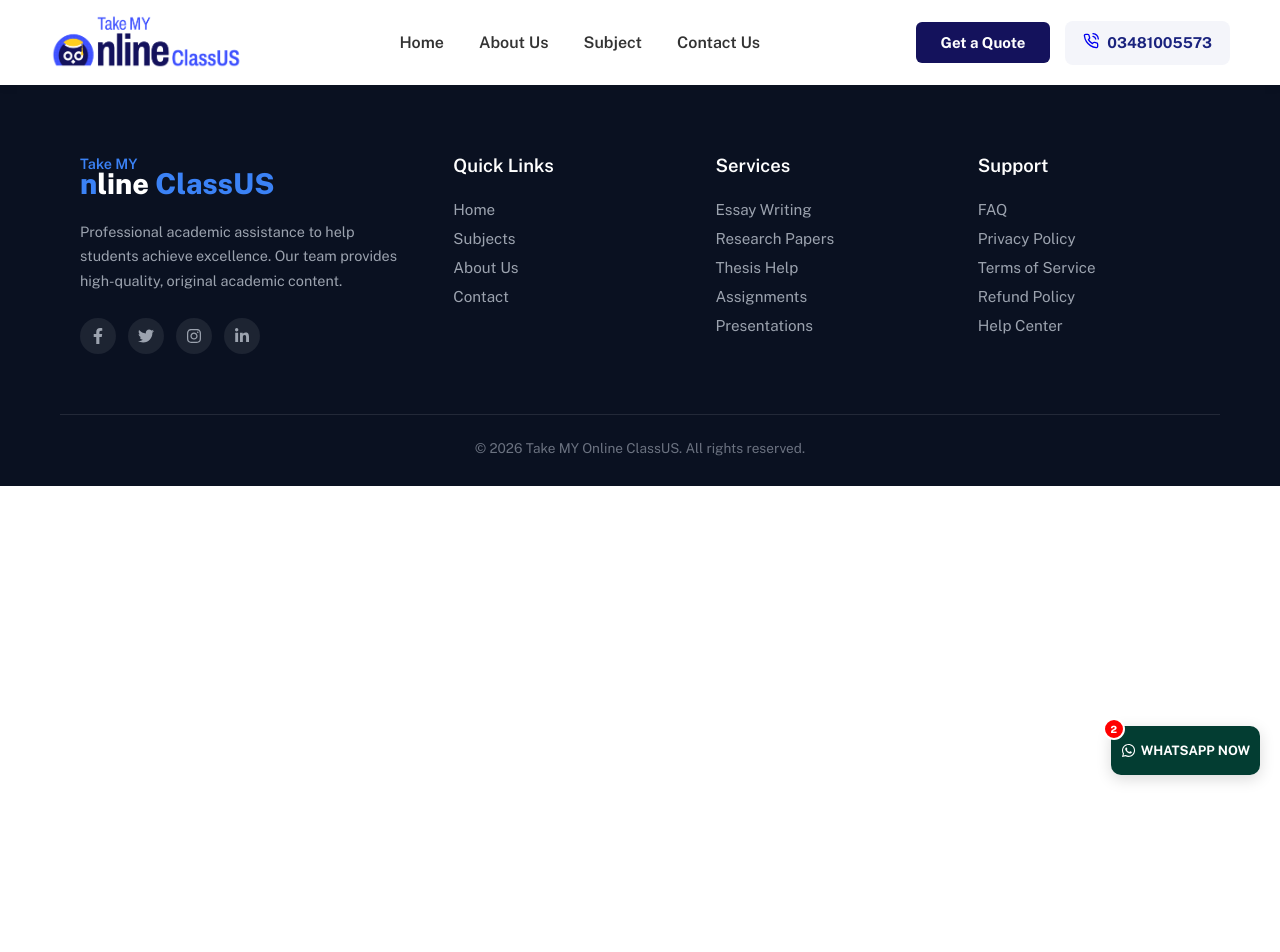
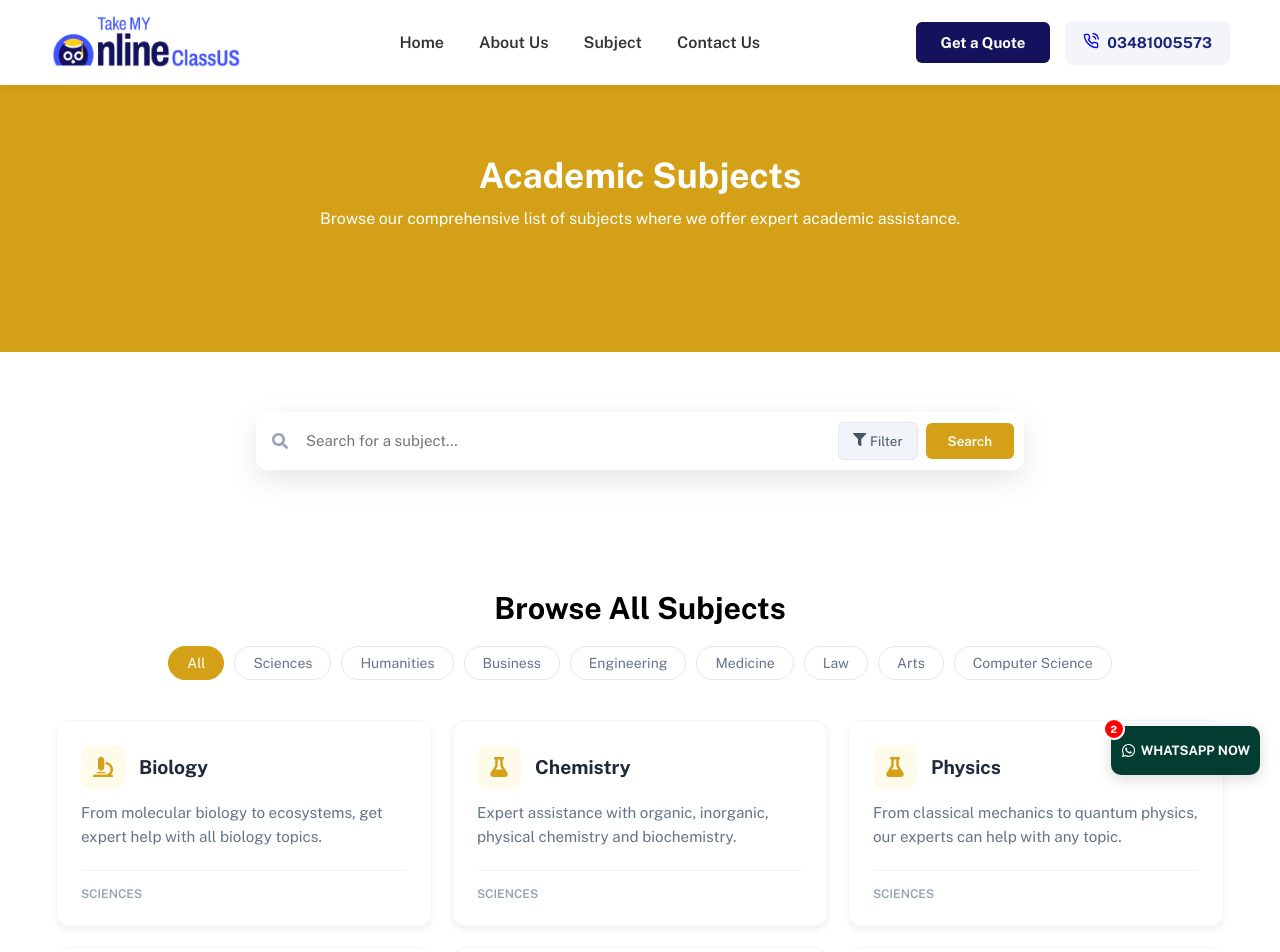
Before and after one commit to kashifjavaid1/Grade-boostera-websites, a React (Vite) app: page /subject in a window 1280 px wide. Shown: the top 952 px of the page. Before the commit the page ends 800 px from the top, so only its background shows below. Built offline with nearby package versions, Linux system fonts and the light colour scheme.

Commit message:
subject-sessions

```diff
--- a/src/App.jsx
+++ b/src/App.jsx
@@ -7,6 +7,7 @@ import Home from './pages/Home.jsx';
 import './index.css';
 import About from './pages/About.jsx';
 import Footer from './components/Footer/Footer.jsx';
+import SubjectPage from './pages/Subject.jsx';
 
 export default function App() {
   return (
@@ -16,6 +17,7 @@ export default function App() {
       <Routes>
         <Route path="/" element={<Home />} />
         <Route path="/about" element={<About />} />
+        <Route path="/subject" element={<SubjectPage />} />
       </Routes>
       <Footer />
     </Router>
--- a/src/components/RequestForm/RequestForm.css
+++ b/src/components/RequestForm/RequestForm.css
@@ -1,3 +1,7 @@
+.request-form-main-container {
+    padding-top: 40px;
+}
+
 .request-form-card {
     background: #ffffff;
     border-radius: 12px;
--- a/src/components/RequestForm/RequestForm.jsx
+++ b/src/components/RequestForm/RequestForm.jsx
@@ -5,7 +5,7 @@ const MultiStepForm = () => {
     const [step, setStep] = useState(1);
 
     return (
-        <div>
+        <div className='request-form-main-container'>
             <h3 className='request-form-heading'>Request Academic Assistance</h3>
             <div className="request-form-card">
                 {step === 1 ? (
--- a/src/index.css
+++ b/src/index.css
@@ -886,3 +886,197 @@ body {
         text-align: center;
     }
 }
+
+
+
+/*  Subject Page Css*/
+
+.subject-container {
+    width: 100%;
+}
+
+.subject-hero {
+    background: #d4a017;
+    padding: 70px 16px 120px;
+    text-align: center;
+    color: white;
+}
+
+.subject-hero h1 {
+    font-size: 2.2rem;
+}
+
+.subject-hero p {
+    max-width: 700px;
+    margin: 10px auto 0;
+    line-height: 1.6;
+}
+
+.search-wrapper {
+    max-width: 800px;
+    margin: 60px auto 0;
+    padding: 0 16px;
+}
+
+.search-bar-main {
+    background: white;
+    padding: 10px;
+    border-radius: 12px;
+    display: flex;
+    align-items: center;
+    gap: 8px;
+    box-shadow: 0 10px 30px rgba(0, 0, 0, 0.1);
+    flex-wrap: wrap;
+}
+
+.search-bar-main input {
+    flex: 1;
+    min-width: 200px;
+    border: none;
+    outline: none;
+    padding: 10px;
+    font-size: 15px;
+}
+
+.s-icon {
+    color: #94a3b8;
+    margin-left: 6px;
+}
+
+.btn-filter {
+    background: #f1f5f9;
+    border: 1px solid #e2e8f0;
+    padding: 10px 14px;
+    border-radius: 6px;
+    cursor: pointer;
+    color: #475569;
+    white-space: nowrap;
+}
+
+.btn-search {
+    background: #d4a017;
+    color: white;
+    border: none;
+    padding: 10px 22px;
+    border-radius: 6px;
+    font-weight: 600;
+    cursor: pointer;
+    white-space: nowrap;
+}
+
+.browse-section {
+    padding: 120px 16px;
+    max-width: 1200px;
+    margin: 0 auto;
+    text-align: center;
+}
+
+.browse-heading {
+    font-size: 1.9rem;
+    margin-bottom: 20px;
+}
+
+.category-list {
+    display: flex;
+    justify-content: center;
+    gap: 10px;
+    flex-wrap: wrap;
+    margin-bottom: 40px;
+}
+
+.cat-btn {
+    padding: 8px 18px;
+    border-radius: 20px;
+    border: 1px solid #e2e8f0;
+    background: white;
+    cursor: pointer;
+    color: #64748b;
+    font-size: 14px;
+}
+
+.cat-btn.active {
+    background: #d4a017;
+    color: white;
+    border-color: #d4a017;
+}
+
+.subject-grid-full {
+    display: grid;
+    grid-template-columns: repeat(auto-fill, minmax(280px, 1fr));
+    gap: 20px;
+    text-align: left;
+}
+
+.subject-card-full {
+    background: white;
+    padding: 24px;
+    border-radius: 14px;
+    border: 1px solid #f1f5f9;
+    box-shadow: 0 4px 6px rgba(0, 0, 0, 0.05);
+    transition: 0.3s ease;
+    display: flex;
+    flex-direction: column;
+}
+
+.subject-card-full:hover {
+    transform: translateY(-5px);
+    box-shadow: 0 20px 25px rgba(0, 0, 0, 0.12);
+    border-color: #d4a017;
+}
+
+.card-header {
+    display: flex;
+    align-items: center;
+    gap: 14px;
+    margin-bottom: 12px;
+}
+
+.icon-gold {
+    color: #d4a017;
+    background: #fffbeb;
+    width: 44px;
+    height: 44px;
+    display: flex;
+    align-items: center;
+    justify-content: center;
+    border-radius: 10px;
+    font-size: 20px;
+}
+
+.card-header h3 {
+    font-size: 1.2rem;
+    font-weight: 700;
+    color: #1e293b;
+}
+
+.card-desc {
+    color: #64748b;
+    font-size: 0.95rem;
+    line-height: 1.6;
+    margin-bottom: 20px;
+    flex-grow: 1;
+}
+
+.card-footer {
+    border-top: 1px solid #f1f5f9;
+    padding-top: 12px;
+}
+
+.cat-label {
+    font-size: 0.75rem;
+    color: #94a3b8;
+    font-weight: 600;
+    text-transform: uppercase;
+}
+
+@media (max-width: 640px) {
+
+    .btn-filter,
+    .btn-search {
+        width: 100%;
+    }
+
+    .subject-hero h1 {
+        font-size: 1.8rem;
+    }
+}
--- /dev/null
+++ b/src/pages/Subject.jsx
@@ -0,0 +1,133 @@
+import React, { useState } from 'react';
+import {
+    FaSearch,
+    FaFilter,
+    FaFlask,
+    FaBook,
+    FaBriefcase,
+    FaCog,
+    FaStethoscope,
+    FaGavel,
+    FaPalette,
+    FaLaptopCode,
+    FaMicroscope
+} from 'react-icons/fa';
+
+
+const SubjectPage = () => {
+    const [searchTerm, setSearchTerm] = useState("");
+    const [activeCat, setActiveCat] = useState("All");
+
+    const categories = ["All", "Sciences", "Humanities", "Business", "Engineering", "Medicine", "Law", "Arts", "Computer Science"];
+
+    const allSubjects = [
+        {
+            id: 1,
+            title: "Biology",
+            category: "Sciences",
+            icon: <FaMicroscope />,
+            desc: "From molecular biology to ecosystems, get expert help with all biology topics."
+        },
+        {
+            id: 2,
+            title: "Chemistry",
+            category: "Sciences",
+            icon: <FaFlask />,
+            desc: "Expert assistance with organic, inorganic, physical chemistry and biochemistry."
+        },
+        {
+            id: 3,
+            title: "Physics",
+            category: "Sciences",
+            icon: <FaFlask />,
+            desc: "From classical mechanics to quantum physics, our experts can help with any topic."
+        },
+        {
+            id: 4,
+            title: "Literature",
+            category: "Humanities",
+            icon: <FaBook />,
+            desc: "Analysis, critical essays, and research on all literary genres and periods."
+        },
+        {
+            id: 5,
+            title: "Business Management",
+            category: "Business",
+            icon: <FaBriefcase />,
+            desc: "Strategic management, operations, marketing, and organizational behavior."
+        },
+        {
+            id: 6,
+            title: "Engineering",
+            category: "Engineering",
+            icon: <FaCog />,
+            desc: "Civil, mechanical, electrical, and chemical engineering assistance."
+        },
+        {
+            id: 7,
+            title: "Computer Science",
+            category: "Computer Science",
+            icon: <FaLaptopCode />,
+            desc: "Civil, mechanical, electrical, and chemical engineering assistance."
+        }
+    ];
+
+    const filteredSubjects = allSubjects.filter(sub => {
+        const matchesSearch = sub.title.toLowerCase().includes(searchTerm.toLowerCase());
+        const matchesCat = activeCat === "All" || sub.category === activeCat;
+        return matchesSearch && matchesCat;
+    });
+
+    return (
+        <div className="subject-container">
+            <div className="subject-hero">
+                <h1>Academic Subjects</h1>
+                <p>Browse our comprehensive list of subjects where we offer expert academic assistance.</p>
+
+            </div>
+            <div className="search-wrapper">
+                <div className="search-bar-main">
+                    <FaSearch className="s-icon" />
+                    <input
+                        type="text"
+                        placeholder="Search for a subject..."
+                        onChange={(e) => setSearchTerm(e.target.value)}
+                    />
+                    <button className="btn-filter"><FaFilter /> Filter</button>
+                    <button className="btn-search">Search</button>
+                </div>
+            </div>
+            <div className="browse-section">
+                <h2 className='browse-heading'>Browse All Subjects</h2>
+                <div className="category-list">
+                    {categories.map((cat, index) => (
+                        <button
+                            key={index}
+                            onClick={() => setActiveCat(cat)}
+                            className={`cat-btn ${activeCat === cat ? "active" : ""}`}
+                        >
+                            {cat}
+                        </button>
+                    ))}
+                </div>
+
+                <div className="subject-grid-full">
+                    {filteredSubjects.map((sub) => (
+                        <div key={sub.id} className="subject-card-full">
+                            <div className="card-header">
+                                <span className="icon-gold">{sub.icon}</span>
+                                <h3>{sub.title}</h3>
+                            </div>
+                            <p className="card-desc">{sub.desc}</p>
+                            <div className="card-footer">
+                                <span className="cat-label">{sub.category}</span>
+                            </div>
+                        </div>
+                    ))}
+                </div>
+            </div>
+        </div>
+    );
+};
+
+export default SubjectPage;
```
